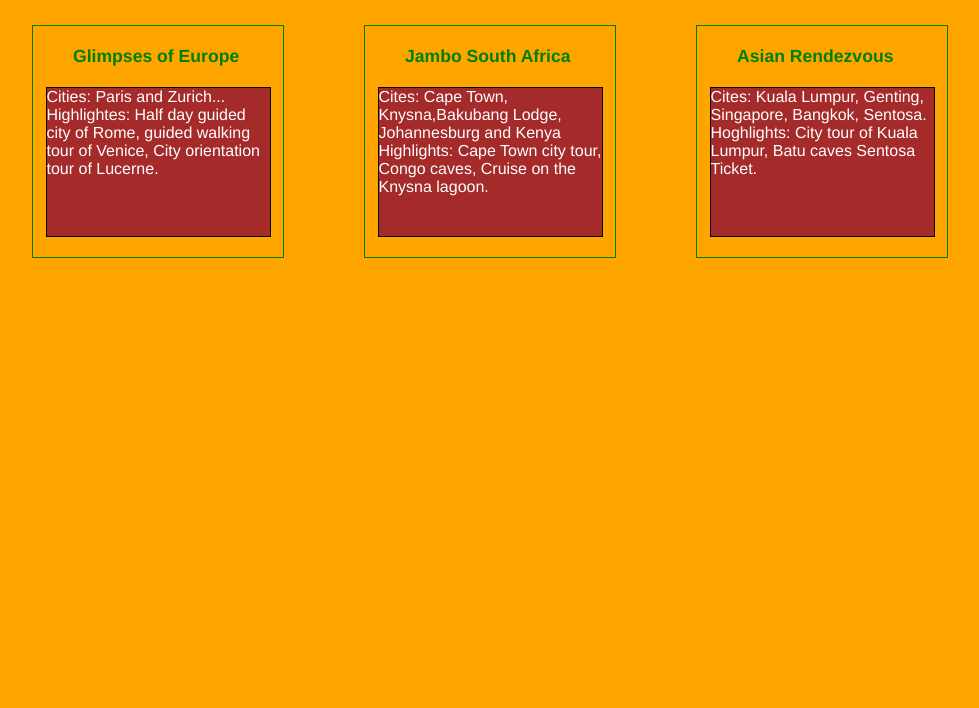
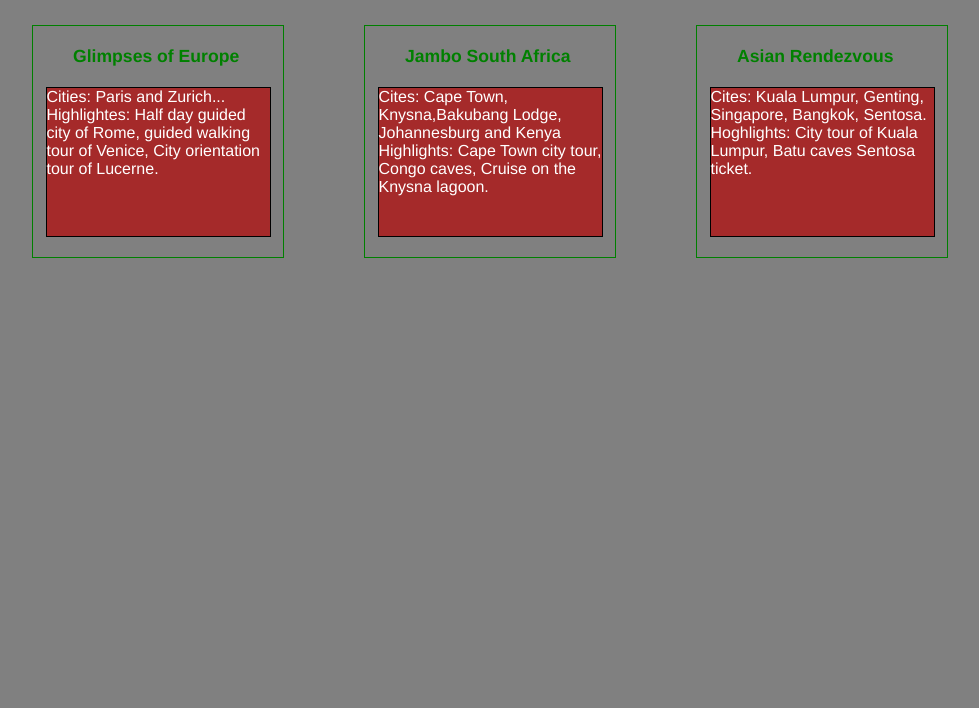
Before and after one commit to Pratibhasindhoor/project1, a plain HTML site: page project1site/index.html in a window 1280 px wide. Shown: the part 92-800 px from the top of the page, without its empty margins (144-1123 px from the left). Drawn offline with Linux system fonts and the light colour scheme.

Commit message:
addition to our page content

```diff
--- a/project1site/index.html
+++ b/project1site/index.html
@@ -17,7 +17,7 @@
   margin-top: 20px;
   padding: 0;
   font-family: Helvetica;
-  background:orange ;
+  background:gray;
 
 }
 
@@ -172,7 +172,7 @@ h4{
   <div class="col-lg-3 col-md-6"><h4>Asian Rendezvous</h4>
   <p>
   Cites: Kuala Lumpur, Genting, Singapore, Bangkok, Sentosa.
-  Hoghlights: City tour of Kuala Lumpur, Batu caves Sentosa Ticket.</span></p>
+  Hoghlights: City tour of Kuala Lumpur, Batu caves Sentosa ticket.</span></p>
 
   </div>
 
```
